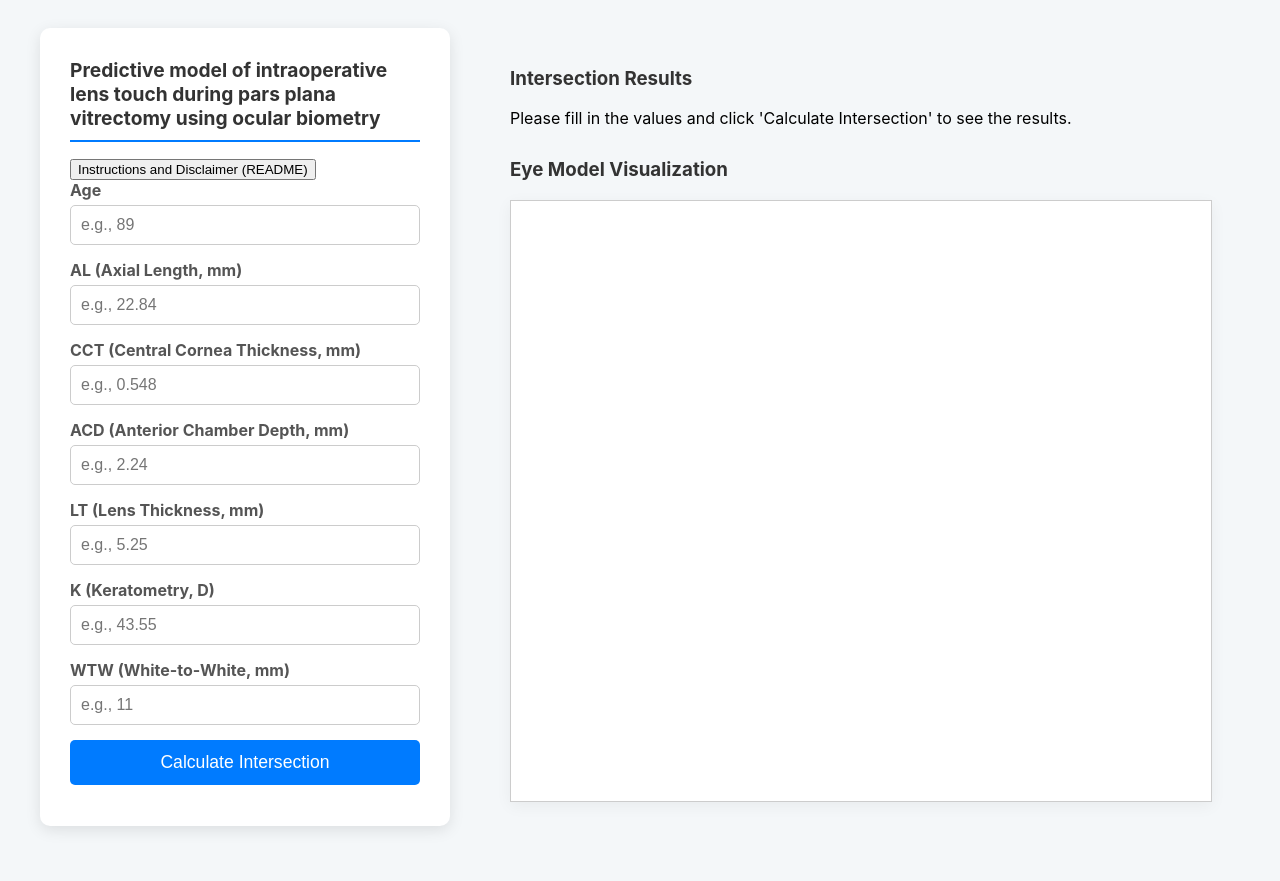
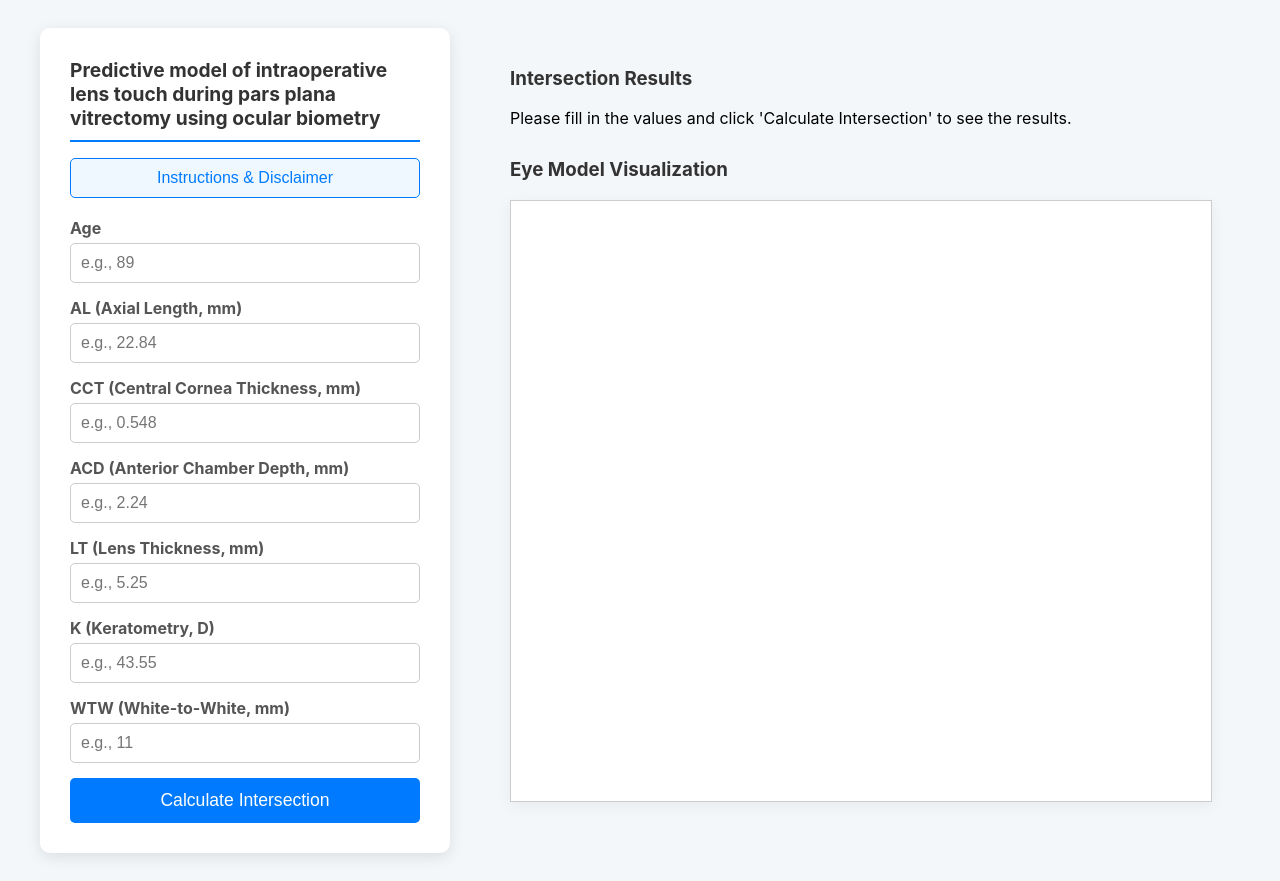
Before and after one commit to skarlxo1985/Predictive-model-of-lens-touch, a plain HTML site: page index.html in a window 1280 px wide. Before the commit the page ends 854 px from the top, so only its background shows below. Drawn offline with Linux system fonts and the light colour scheme.

Commit message:
Update index.html

```diff
--- a/index.html
+++ b/index.html
@@ -26,9 +26,11 @@
 <div class="container">
     <div class="input-panel">
         <h2>Predictive model of intraoperative lens touch during pars plana vitrectomy using ocular biometry</h2>
-<button onclick="window.open('https://github.com/skarlxo1985/Predictive-model-of-lens-touch/blob/main/README.md')">
-    Instructions and Disclaimer (README)
-</button>
+<a href="https://github.com/skarlxo1985/Predictive-model-of-lens-touch/blob/main/README.md" target="_blank" rel="noopener noreferrer" style="text-decoration: none;">
+            <button style="width:100%; padding: 10px; margin-bottom: 20px; border: 1px solid #007bff; background-color: #f0f8ff; color: #007bff; border-radius: 5px; cursor: pointer; font-size: 1rem;">
+                Instructions & Disclaimer
+            </button>
+        </a>
         <div id="input-form">
             <div class="form-group"><label for="age">Age</label><input type="number" id="age" placeholder="e.g., 89"></div>
             <div class="form-group"><label for="al">AL (Axial Length, mm)</label><input type="number" id="al" placeholder="e.g., 22.84"></div>
```
